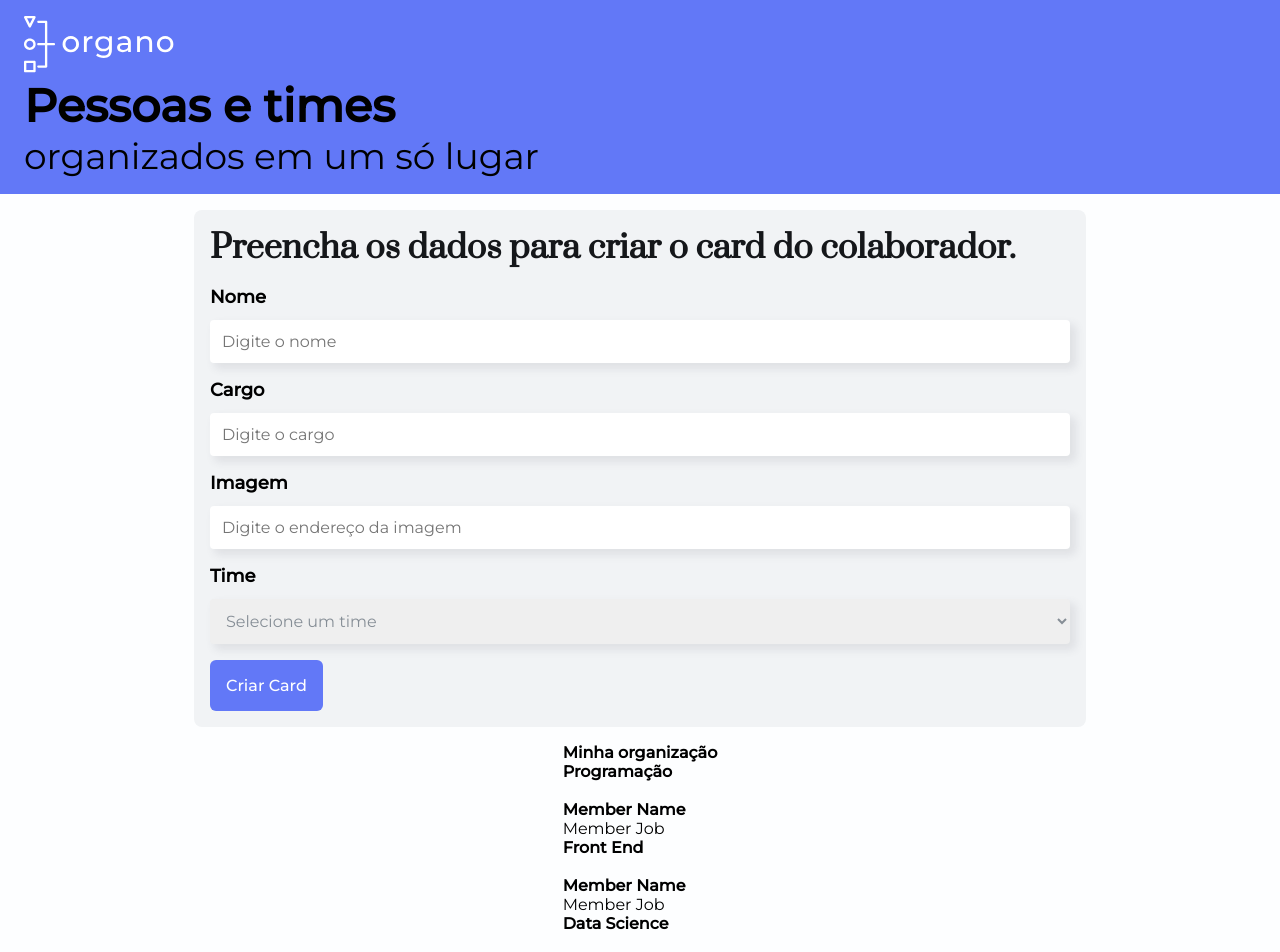
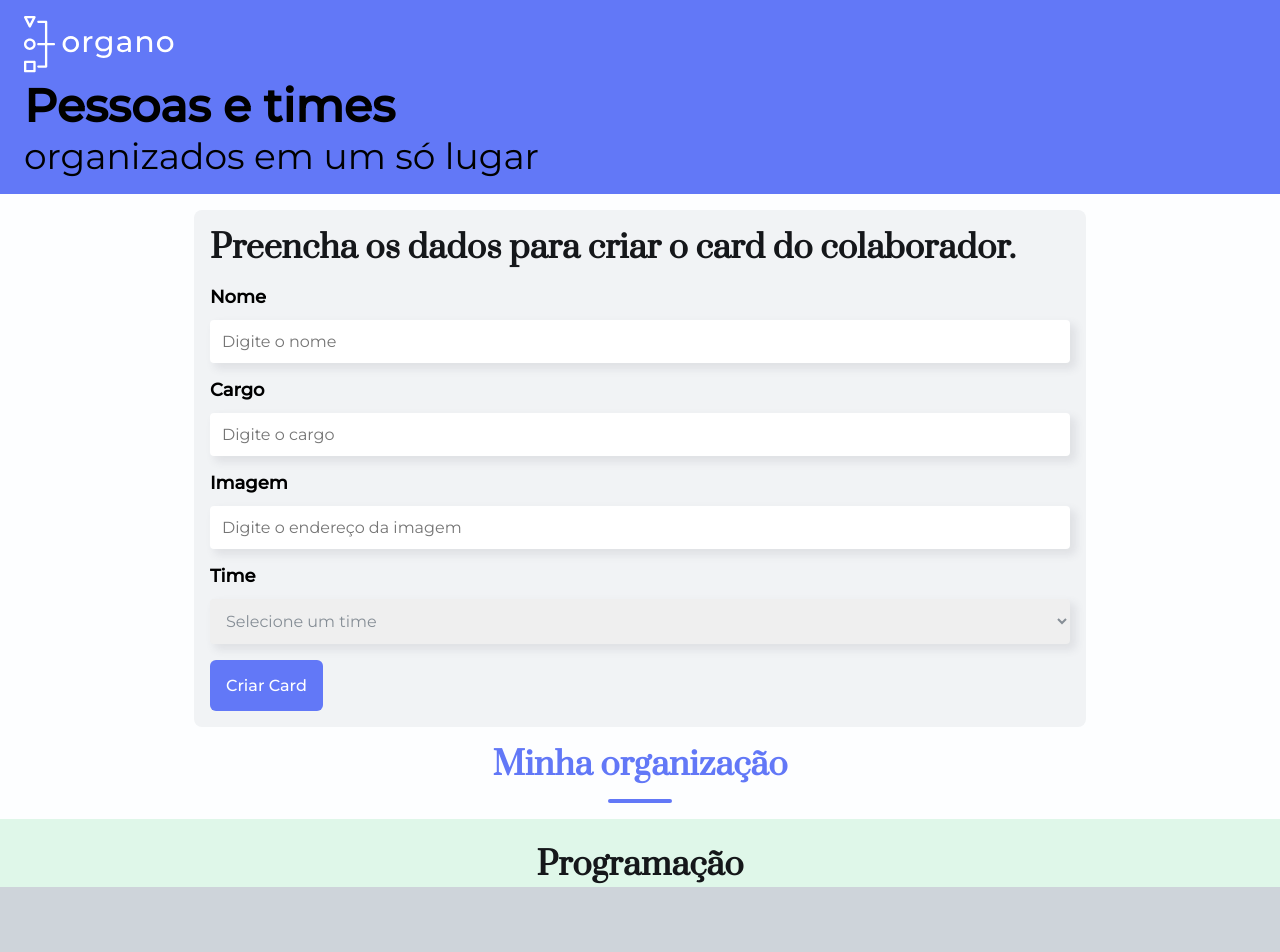
Before and after one commit to MatheusFonseca849/organo, a React (Vite) app: page / in a window 1280 px wide. Shown: the top 952 px of the page. Built offline with nearby package versions, Linux system fonts and the light colour scheme.

Commit message:
feat: added stylization to each team, including background and display grid

```diff
--- a/src/components/MemberCard/index.jsx
+++ b/src/components/MemberCard/index.jsx
@@ -1,10 +1,10 @@
 
-const MemberCard = () => {
+const MemberCard = ({primaryColor}) => {
 
     return (
         <li className="MemberCard">
             <div className="imgContainer">
-                <img src="" alt="" />
+                <img src="./src/assets/mockImg.jpeg" alt="mockImg" />
             </div>
             <div className="memberInfo">
                 <h4>Member Name</h4>
--- a/src/components/Team/index.jsx
+++ b/src/components/Team/index.jsx
@@ -1,18 +1,19 @@
+import { StyledTeam } from "./team.js";
 import MemberCard from "../MemberCard";
 
-const Team = ({name}) => {
+const Team = ({name, primaryColor, secondaryColor}) => {
 
     return (
 
-        <div className="teamList">
+        <StyledTeam primaryColor={primaryColor} secondaryColor={secondaryColor}>
             <h3>{name}</h3>
 
             <ul className="teamMembers">
 
-                <MemberCard></MemberCard>
+                {/* <MemberCard primaryColor={primaryColor}/> */}
 
             </ul>
-        </div>
+        </StyledTeam>
 
     )
 
--- a/src/components/Team/team.js
+++ b/src/components/Team/team.js
@@ -0,0 +1,29 @@
+import { styled } from "styled-components";
+
+export const StyledTeam = styled.div`
+text-align: center;
+background-color: ${({secondaryColor}) => secondaryColor};
+height: 35vh;
+width: 100vw;
+padding: 24px 0;
+
+h3{
+
+    font-size: var(--font-size-1);
+    font-family: var(--font-family-prata);
+    color: var(--color-grey-0);
+
+}
+
+ul{
+
+    background-color: var(--color-grey-5);
+    width: 100%;
+    height: 120px;
+    display: grid;
+    grid-template-columns: 1;
+    gap: 12px;
+
+}
+
+`
--- a/src/components/TeamList/index.jsx
+++ b/src/components/TeamList/index.jsx
@@ -1,24 +1,30 @@
 import Team from "../Team";
+import { StyledTeamList } from "./teamList.js";
 
-const TeamList = ({teams, setTeams}) => {
+const TeamList = ({ teams, setTeams }) => {
 
     return (
 
-        <section>
-            <h2>Minha organização</h2>
+        <StyledTeamList>
+
+            <div className="tittleContainer">
+                <h2>Minha organização</h2>
+
+                <div className="teamListBorder"></div>
+            </div>
 
             {teams.map((team) => {
 
                 return (
 
-                    <Team name={team.name}/>
+                    <Team key={team.name} name={team.name} primaryColor={team.primaryColor} secondaryColor={team.secondaryColor}/>
 
                 )
 
             })}
 
 
-        </section>
+        </StyledTeamList>
 
     )
 
--- a/src/components/TeamList/teamList.js
+++ b/src/components/TeamList/teamList.js
@@ -0,0 +1,32 @@
+import { styled } from "styled-components";
+
+export const StyledTeamList = styled.section`
+
+.tittleContainer{
+
+    display: flex;
+    flex-direction: column;
+    align-items: center;
+    margin-bottom: var(--margin-tittle-container);
+
+}
+
+h2{
+
+    color: var(--color-primary);
+    font-size: var(--font-size-0);
+    font-family: var(--font-family-prata);
+    margin-bottom: var(--margin-tittle);
+
+}
+
+.teamListBorder{
+
+background-color: var(--color-primary);
+width: var(--width-tittle-border);
+height: var(--height-tittle-border);
+border-radius: 4px;
+
+}
+
+`
--- a/src/styles/globalRoot.js
+++ b/src/styles/globalRoot.js
@@ -24,7 +24,7 @@ export const GlobalRoot = createGlobalStyle`
 
     --font-size-title: 2.875rem; /* 46px */
     --font-size-subtitle: 2.25rem; /* 36px */
-    --font-size-0: 2.5rem; /* 40px */
+    --font-size-0: 2.0rem; /* 40px */
     --font-size-1: 2rem; /* 32px */
     --font-size-2: 1.125rem; /* 18px */
 
@@ -38,18 +38,24 @@ export const GlobalRoot = createGlobalStyle`
     --padding-button: 16px;
 
     --margin-form: 16px;
+    --margin-tittle: 12px;
+    --margin-tittle-container: 16px;
 
     --input-shadow: 5px 5px 8px 1px rgba(66, 68, 90, 0.10);
 
     --radius-default: 8px;
     --radius-input: 4px;
     --radius-button: 6px;
+    --radius-tittle-border: 4px;
 
     --gap-main: 16px;
     --gap-form: 16px;
 
     --form-max-width: 860px;
 
+    --width-tittle-border: 64px;
+    --height-tittle-border: 4px;
+
 
 }
 
```
Also changed, not shown: src/assets/mockImg.jpeg (added).
